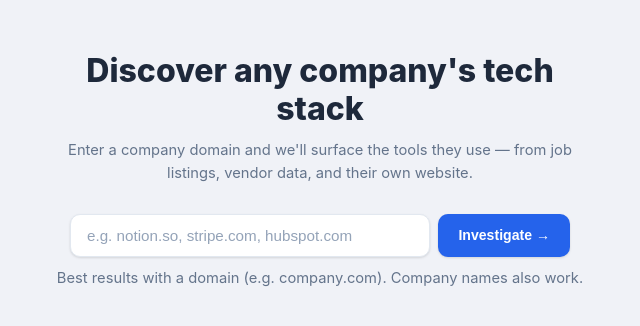
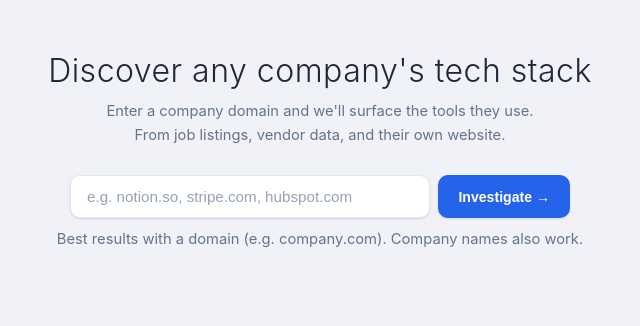
Before and after one commit to taliellenbogen-design/stack-investigator, a Flask app: page / in a window 1280 px wide. Shown: the part 57-383 px from the top of the page, without its empty margins (320-960 px from the left). Run offline with Flask 3, Linux system fonts and the light colour scheme.

Commit message:
Lighter hero font, split subtitle

```diff
--- a/templates/index.html
+++ b/templates/index.html
@@ -65,7 +65,8 @@
     }
     .hero h1 {
       font-size: clamp(1.5rem, 4vw, 2rem);
-      font-weight: 800;
+      font-weight: 300;
+      letter-spacing: .5px;
       line-height: 1.2;
       color: var(--text);
       margin-bottom: 10px;
@@ -295,7 +296,7 @@
 
 <div class="hero">
   <h1>Discover any company's tech stack</h1>
-  <p>Enter a company domain and we'll surface the tools they use — from job listings, vendor data, and their own website.</p>
+  <p>Enter a company domain and we'll surface the tools they use.<br>From job listings, vendor data, and their own website.</p>
   <form class="search-form" id="search-form">
     <input
       type="text"
```
